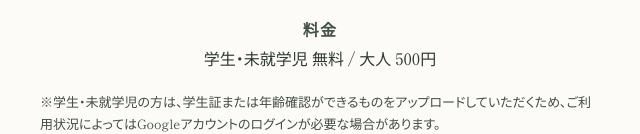
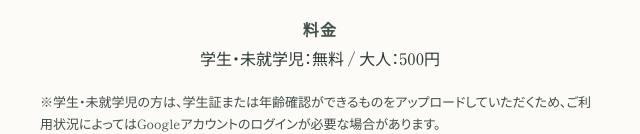
Before and after one commit to r0126sa/31st-mjb-ticket-landing, a plain HTML site: page index.html in a window 1280 px wide. Shown: the part 670-804 px from the top of the page, 320-960 px from the left. Drawn offline with Linux system fonts and the light colour scheme; a web font is replaced by a local one.

Commit message:
changess

```diff
--- a/index.html
+++ b/index.html
@@ -266,7 +266,7 @@
         </div>
         <div class="row">
           <dt>料金</dt>
-          <dd>学生・未就学児 無料 / 大人 500円</dd>
+          <dd>学生・未就学児：無料 / 大人：500円</dd>
         </div>
       </dl>
 
```
